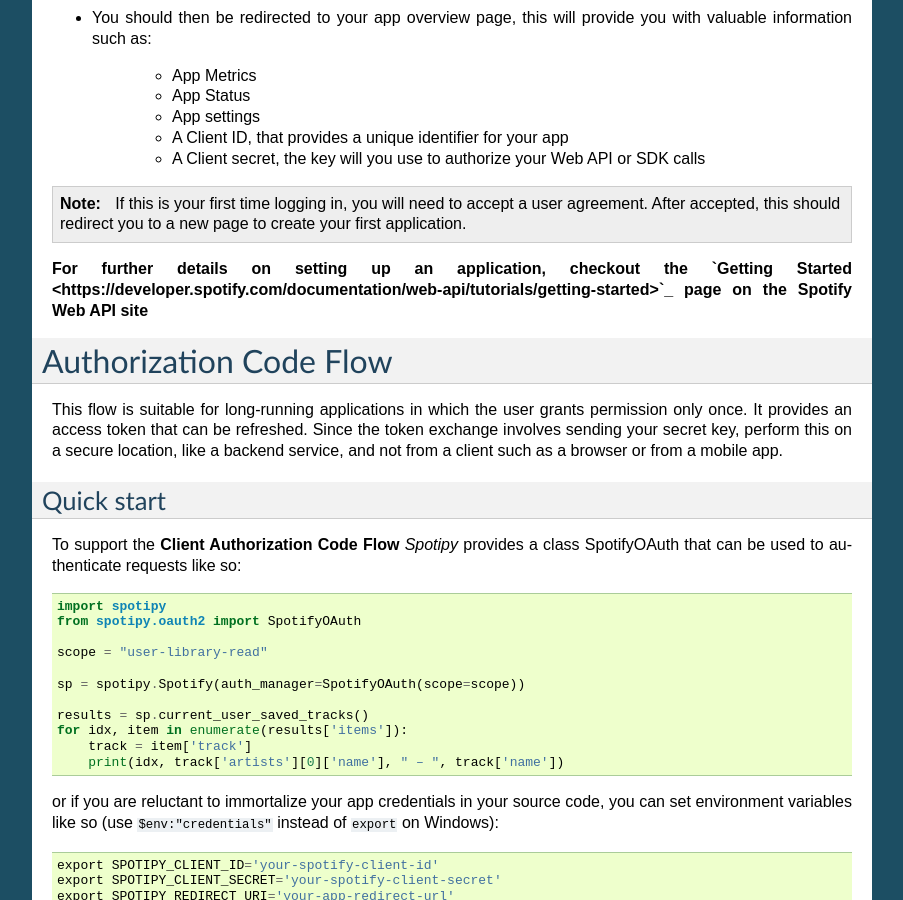
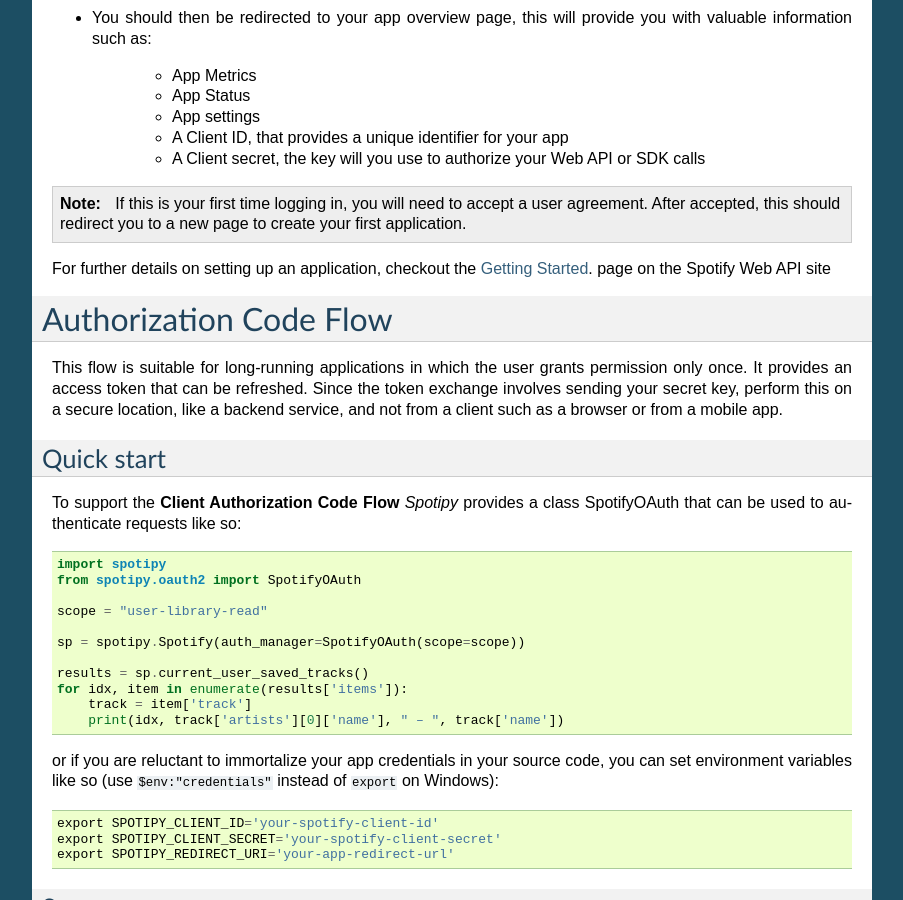
Before and after one commit to spotipy-dev/spotipy, a Sphinx documentation site: the page built from docs/index.rst, in a window 1280 px wide and 900 px high, scrolled down 2433 px. Shown: the whole window, without its empty margins (198-1101 px from the left). Built offline with Sphinx 7.4.7, drawn with Linux system fonts in a browser that asks for light colours.

Commit message:
Update index.rst

```diff
--- a/docs/index.rst
+++ b/docs/index.rst
@@ -133,7 +133,7 @@
          agreement. After accepted, this should redirect you to a new page to
          create your first application.
 
-**For further details on setting up an application, checkout the `Getting Started <https://developer.spotify.com/documentation/web-api/tutorials/getting-started>`_ page on the Spotify Web API site**
+For further details on setting up an application, checkout the `Getting Started <https://developer.spotify.com/documentation/web-api/tutorials/getting-started>`_. page on the Spotify Web API site
 
 Authorization Code Flow
 =======================
```
